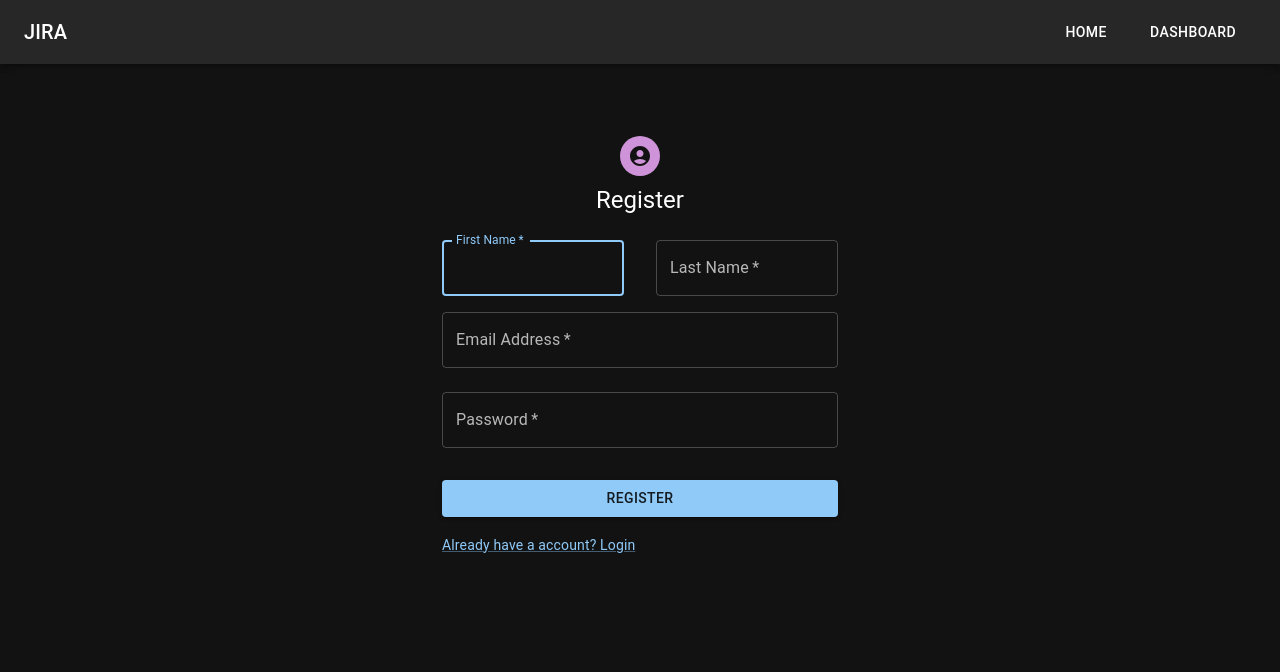
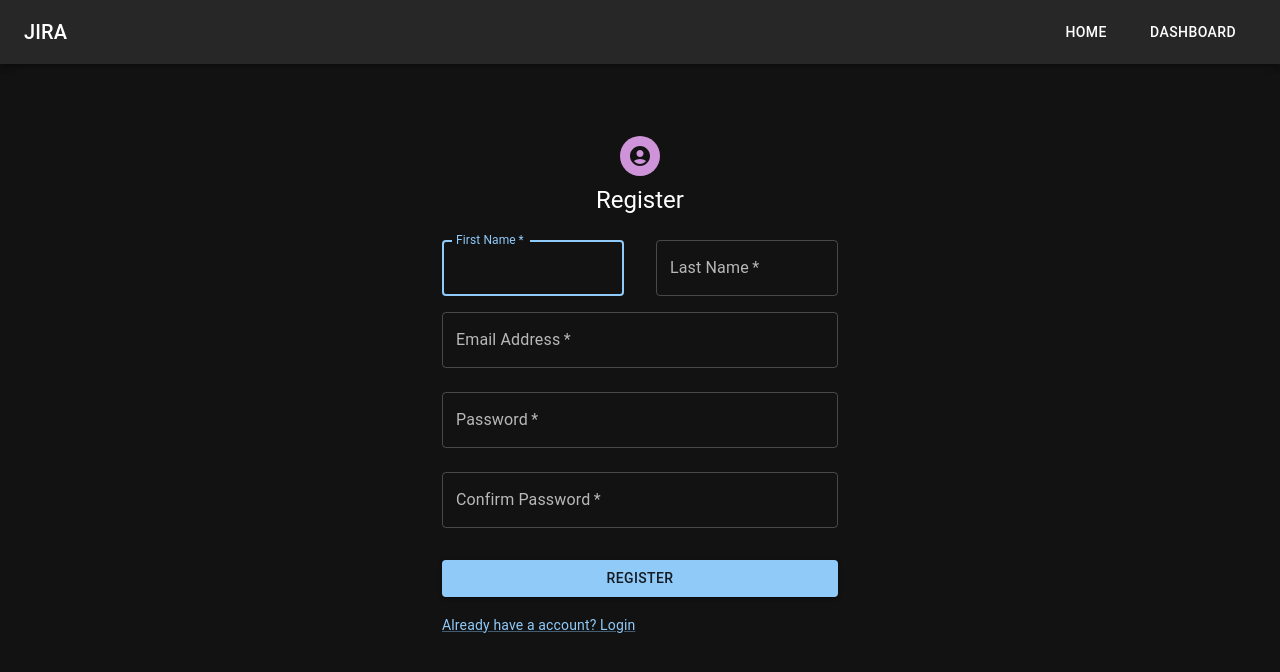
Before and after one commit to abdrafay/WebDevProject, a React (Create React App) app in the folder client/: page /register in a window 1280 px wide. Shown: the top 672 px of the page. Built offline with nearby package versions, Linux system fonts and the light colour scheme.

Commit message:
Register Integration Done

```diff
--- a/client/src/Auth/Register.js
+++ b/client/src/Auth/Register.js
@@ -1,4 +1,4 @@
-import React from "react";
+import React, {useState, useContext} from "react";
 import Avatar from "@mui/material/Avatar";
 import Button from "@mui/material/Button";
 import CssBaseline from "@mui/material/CssBaseline";
@@ -10,8 +10,56 @@ import AccountCircleIcon from "@mui/icons-material/AccountCircle";
 import Typography from "@mui/material/Typography";
 import Container from "@mui/material/Container";
 import Stack from "@mui/material/Stack";
+import axios from "axios"
+import {setCookie} from '../Functions/cookies'
+import StateContext from "../StateContext"
+import DispatchContext from "../DispatchContext"
+import { useNavigate } from "react-router-dom";
 
 const Register = () => {
+  const [loading, setLoading] = useState(false);
+  const [firstName, setFirstName] = useState("");
+  const [lastName, setLastName] = useState("");
+  const [email, setEmail] = useState("");
+  const [password, setPassword] = useState("");
+  const [confirmPassword, setConfirmPassword] = useState("")
+  const appState = useContext(StateContext)
+  const appDispatch = useContext(DispatchContext)
+  const navigate = useNavigate();
+
+  const handleSubmit = async (event) => {
+    event.preventDefault();
+    setLoading(true);
+    if(password === confirmPassword){
+
+      if (firstName && lastName && email && password !== "") {
+        try {
+          const response = await axios.post(`/api/users`, {
+            firstName: firstName,
+            lastName: lastName,
+            email: email,
+            password: password,
+          })
+          let user = {
+            id: response.data._id,
+            firstName: response.data.firstName,
+            lastName: response.data.lastName,
+            email: response.data.email,
+            avatar: response.data.avatar,
+        }
+        appDispatch({ type: "login", loggData: user, projects: response.data.projects, token: response.data.token })
+        setCookie('auth', response.data.token, 1)
+        setLoading(false)
+        navigate('/')
+        } catch (error) {
+          console.log(error);
+        }
+      }
+    } else {
+      alert("Passwords do not match")
+    }
+  }
+
   return (
     <Container component="main" maxWidth="xs">
       <CssBaseline />
@@ -29,7 +77,7 @@ const Register = () => {
         <Typography component="h1" variant="h5">
           Register
         </Typography>
-        <Box component="form" noValidate sx={{ mt: 1 }}>
+        <Box component="form" onSubmit={handleSubmit} noValidate sx={{ mt: 1 }}>
           <Stack
             mt={2}
             direction="row"
@@ -42,6 +90,8 @@ const Register = () => {
               required
               fullWidth
               id="fname"
+              onChange={(e)=>setFirstName(e.target.value)}
+              value={firstName}
               label="First Name"
               name="fname"
               autoComplete="fname"
@@ -51,6 +101,8 @@ const Register = () => {
               margin="normal"
               required
               fullWidth
+              onChange={(e)=>setLastName(e.target.value)}
+              value={lastName}
               name="lname"
               label="Last Name"
               type="text"
@@ -62,6 +114,8 @@ const Register = () => {
             margin="normal"
             required
             fullWidth
+            onChange={(e)=>setEmail(e.target.value)}
+            value={email}
             id="email"
             label="Email Address"
             name="email"
@@ -72,10 +126,24 @@ const Register = () => {
             margin="normal"
             required
             fullWidth
+            onChange={(e)=>setPassword(e.target.value)}
+            value={password}
             name="password"
             label="Password"
             type="password"
             id="password"
+            autoComplete="current-password"
+          />
+          <TextField
+            margin="normal"
+            required
+            fullWidth
+            onChange={(e)=>setConfirmPassword(e.target.value)}
+            value={confirmPassword}
+            name="confirmPassword"
+            label="Confirm Password"
+            type="password"
+            id="con-password"
             autoComplete="current-password"
           />
 
```
Also changed, not shown: client/src/Auth/Login.js (+0 -8 lines).
